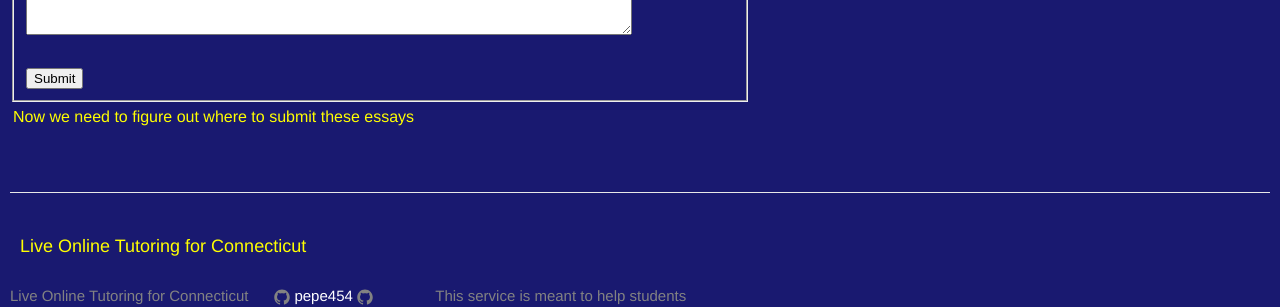
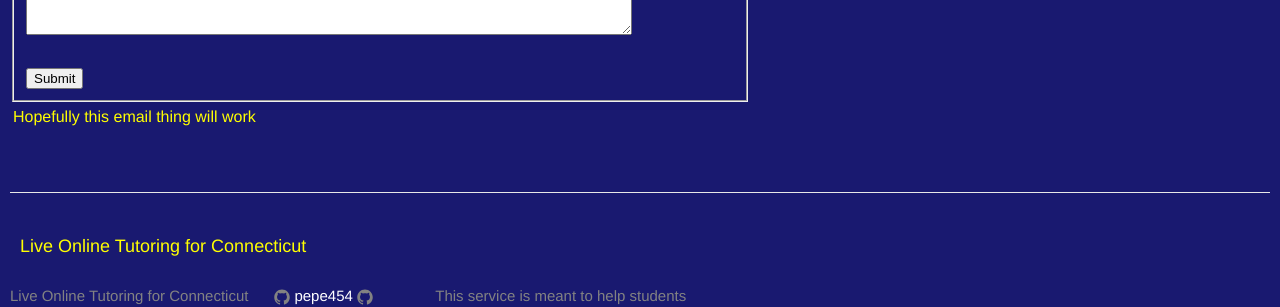
Before and after one commit to pepe454/pepe454.github.io, a Jekyll site: the page built from proofreading.md, in a window 1280 px wide. Shown: the part 715-1022 px from the top of the page. Built offline with Jekyll 4.4.1, drawn with Linux system fonts in a browser that asks for light colours.

Commit message:
Update proofreading.md

```diff
--- a/proofreading.md
+++ b/proofreading.md
@@ -28,7 +28,7 @@ permalink: /proofreading/
 <table>
  <tr>
    <td>
-   Now we need to figure out where to submit these essays
+   Hopefully this email thing will work
    </td>
  </tr>
 </table>
```
